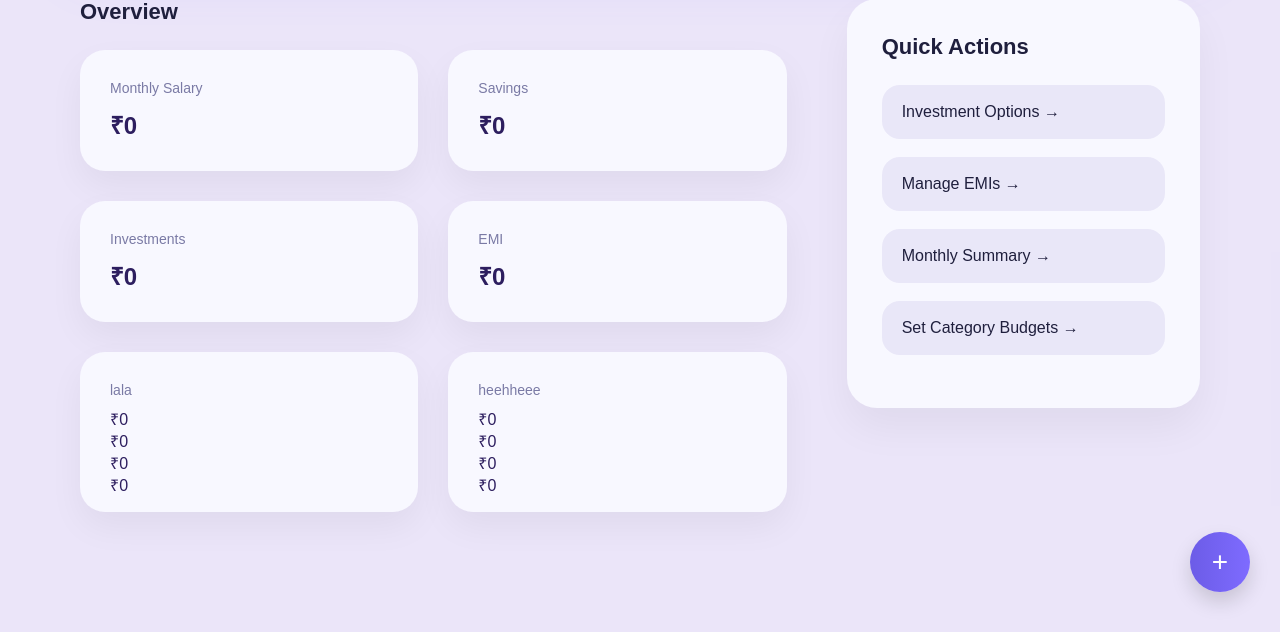
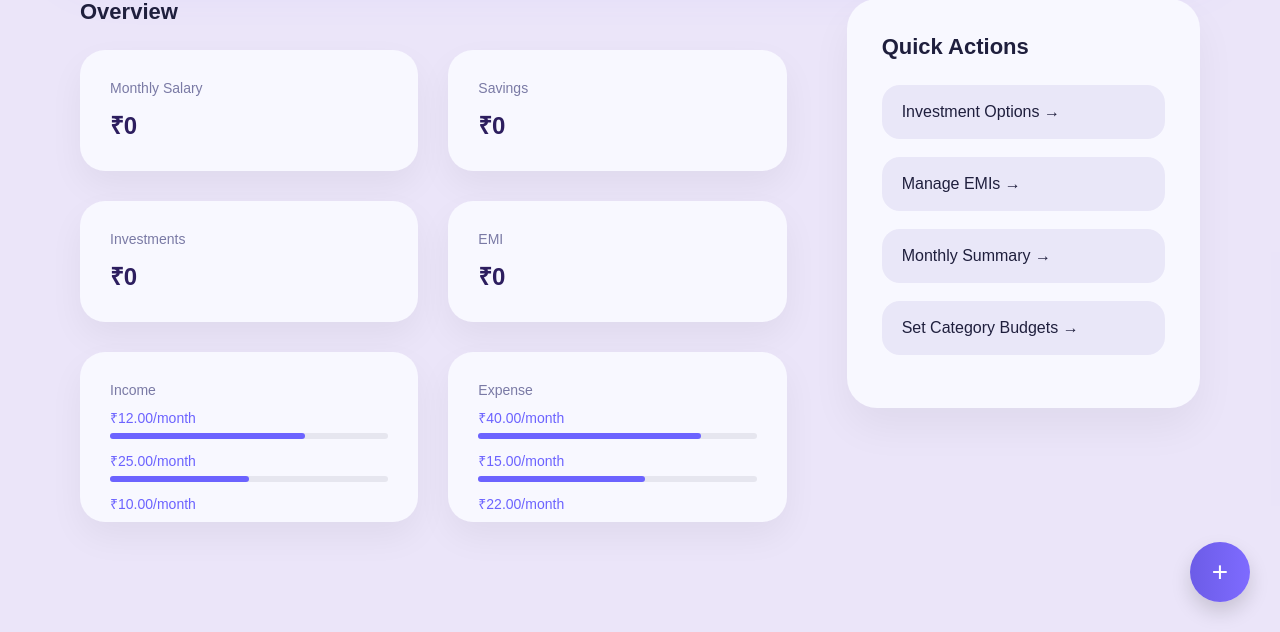
Before and after one commit to Nakiyabohari/MoneyMitra, a Django app: page /dashboard/ in a window 1280 px wide. Shown: the part 511-1143 px from the top of the page. Before the commit the page ends 1116 px from the top, so only its background shows below. Run offline with Django 5.2, Linux system fonts and the light colour scheme; the visitor is signed in with stand-in values (Sample User, id 1); data comes from the database, SQL or seed files in the repository; data that the repository does not hold is empty.

Commit message:
Monthly_summmary

```diff
--- a/accounts/static/css/dashboard.css
+++ b/accounts/static/css/dashboard.css
@@ -364,13 +364,36 @@ body{
     }
 }
 .big-card{
-    height:160px;
+    height:170px;
 }
 
 .mini-scroll{
-    max-height:90px;
+    max-height:110px;
     overflow-y:auto;
     margin-top:10px;
+}
+
+.progress-item{
+    margin-bottom:12px;
+}
+
+.progress-text{
+    font-size:14px;
+    margin-bottom:6px;
+    color:#6c63ff;
+}
+
+.progress-bar{
+    width:100%;
+    height:6px;
+    background:#e6e6ef;
+    border-radius:10px;
+}
+
+.progress-fill{
+    height:6px;
+    background:#6c63ff;
+    border-radius:10px;
 }
 
 .mini-scroll::-webkit-scrollbar{
--- a/accounts/templates/dashboard.html
+++ b/accounts/templates/dashboard.html
@@ -81,37 +81,61 @@
 
                 <!-- SCROLL CARD 1 -->
                 <div class="overview-card big-card">
-    <p>lala</p>
+    <p>Income</p>
 
     <div class="mini-scroll">
-        <div>₹{{ total_emi }}</div>
-        <div>₹{{ total_emi }}</div>
-        <div>₹{{ total_emi }}</div>
-        <div>₹{{ total_emi }}</div>
-        <div>₹{{ total_emi }}</div><div>₹{{ total_emi }}</div>
-        <div>₹{{ total_emi }}</div>
-        <div>₹{{ total_emi }}</div>
-        <div>₹{{ total_emi }}</div>
-        <div>₹{{ total_emi }}</div>
-        <div>dkajcn</div>
+
+        <div class="progress-item">
+            <div class="progress-text">₹12.00/month</div>
+            <div class="progress-bar">
+                <div class="progress-fill" style="width:70%"></div>
+            </div>
+        </div>
+
+        <div class="progress-item">
+            <div class="progress-text">₹25.00/month</div>
+            <div class="progress-bar">
+                <div class="progress-fill" style="width:50%"></div>
+            </div>
+        </div>
+
+        <div class="progress-item">
+            <div class="progress-text">₹10.00/month</div>
+            <div class="progress-bar">
+                <div class="progress-fill" style="width:40%"></div>
+            </div>
+        </div>
+
     </div>
 </div>
 
 
 <div class="overview-card big-card">
-    <p>heehheee</p>
+    <p>Expense</p>
 
     <div class="mini-scroll">
-        <div>₹{{ total_emi }}</div>
-        <div>₹{{ total_emi }}</div>
-        <div>₹{{ total_emi }}</div>
-        <div>₹{{ total_emi }}</div>
-        <div>₹{{ total_emi }}</div>
-        <div>₹{{ total_emi }}</div>
-        <div>₹{{ total_emi }}</div>
-        <div>₹{{ total_emi }}</div>
-        <div>₹{{ total_emi }}</div>
-        <div>₹{{ total_emi }}</div>
+
+        <div class="progress-item">
+            <div class="progress-text">₹40.00/month</div>
+            <div class="progress-bar">
+                <div class="progress-fill" style="width:80%"></div>
+            </div>
+        </div>
+
+        <div class="progress-item">
+            <div class="progress-text">₹15.00/month</div>
+            <div class="progress-bar">
+                <div class="progress-fill" style="width:60%"></div>
+            </div>
+        </div>
+
+        <div class="progress-item">
+            <div class="progress-text">₹22.00/month</div>
+            <div class="progress-bar">
+                <div class="progress-fill" style="width:35%"></div>
+            </div>
+        </div>
+
     </div>
 </div>
             </div>
```
